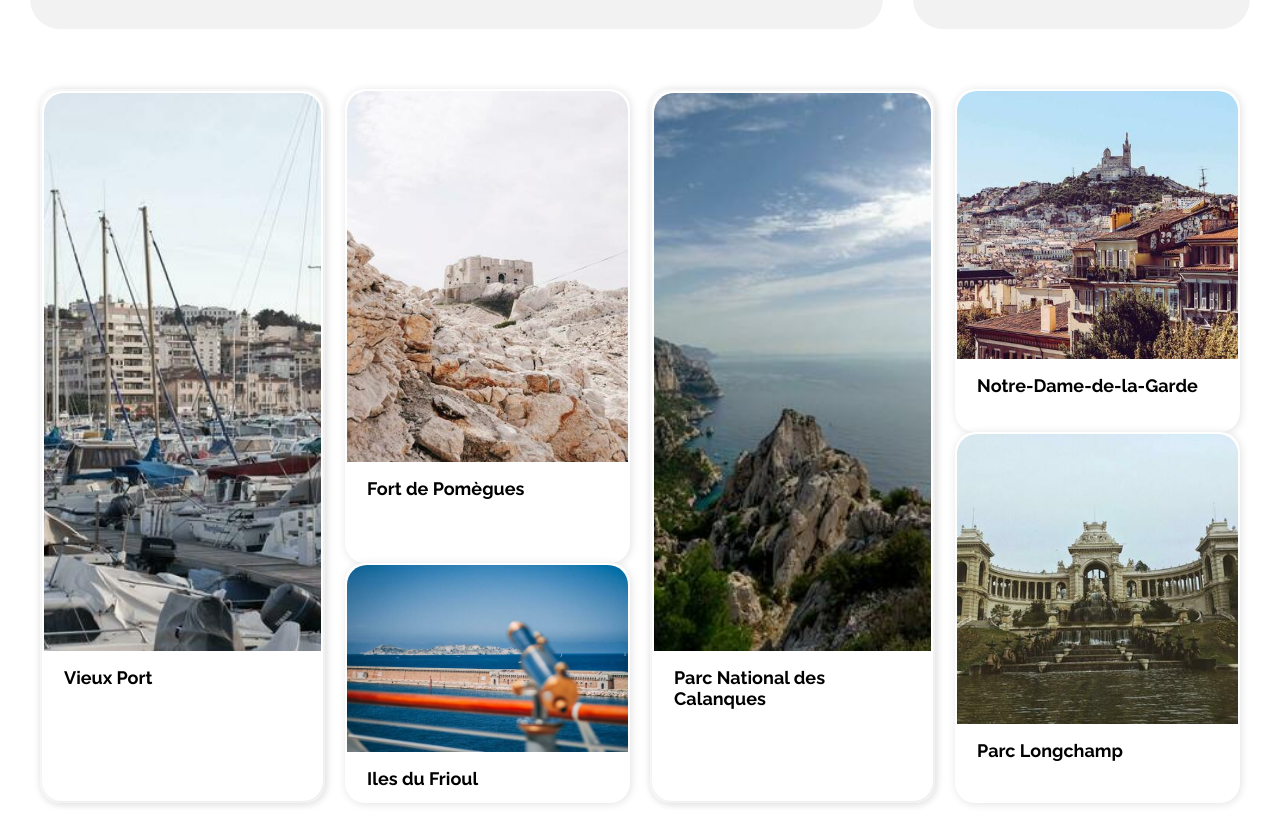
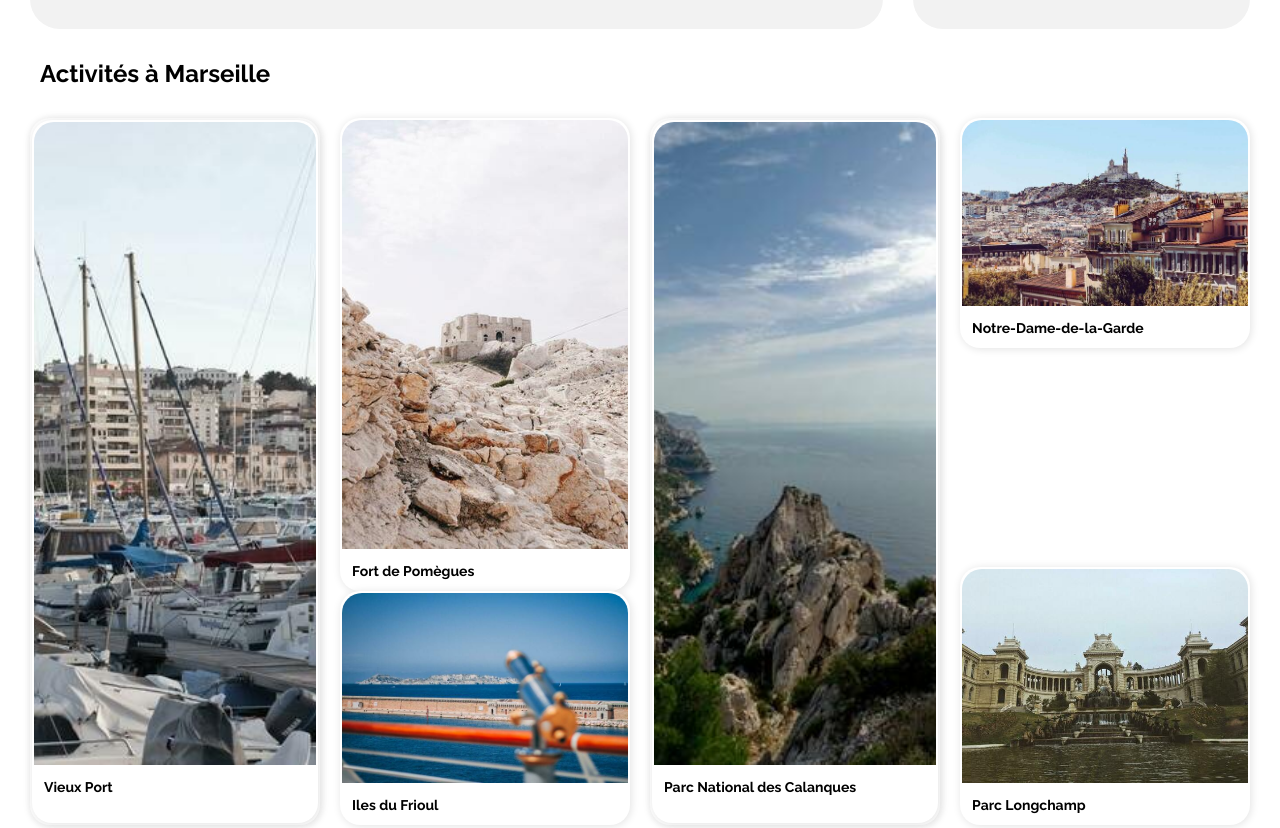
Before and after one commit to Baarn88/RenanCaniard02032022, a plain HTML site: page index.html in a window 1280 px wide. Shown: the part 1172-2000 px from the top of the page. Drawn offline with Linux system fonts and the light colour scheme.

Commit message:
Modif Activities

```diff
--- a/index.html
+++ b/index.html
@@ -206,10 +206,13 @@
         <a href="#" class="afficher-plus">Afficher plus</a>
     </article>
     </main>
+    <header class="header-activities">
+        <h2>Activités à Marseille</h2>
+    </header>
     <div class="Activities">
         <div class="col1">
           <div class="bloc">
-            <img class="activities-image" src="assets/images/activites/4_small/reno-laithienne-QUgJhdY5Fyk-unsplash.jpg" alt="Vieux Port">
+            <img class="activities-image-large" src="assets/images/activites/4_small/reno-laithienne-QUgJhdY5Fyk-unsplash.jpg" alt="Vieux Port">
             <div class="text">Vieux Port</div>
           </div>
         </div>
@@ -225,7 +228,7 @@
         </div>
         <div class="col1">
           <div class="bloc">
-            <img class="activities-image" src="assets/images/activites/4_small/kilyan-sockalingum-NR8-cBCN3aI-unsplash.jpg" alt="Parc National des Calanques">
+            <img class="activities-image-large" src="assets/images/activites/4_small/kilyan-sockalingum-NR8-cBCN3aI-unsplash.jpg" alt="Parc National des Calanques">
             <div class="text">Parc National des Calanques</div>
           </div>
         </div>
@@ -264,7 +267,5 @@
                         </ul>
             </section>
     </footer>
-
-
 </body>
 </html>
--- a/style.css
+++ b/style.css
@@ -264,7 +264,7 @@
     }
 
     .header-activities {
-      margin: 60px 0 5px 20px;
+      margin: 30px 0 0 30px;
       font-weight: 700;
     }
 
@@ -272,7 +272,7 @@
       display: flex;
       flex-basis: 100%;
       justify-content: space-between;
-        margin: 60px 40px 60px 40px;
+      margin: 30px 30px 30px 30px;
     }
 
     .col1,
@@ -291,13 +291,13 @@
       box-shadow: 1px 1px 8px #e2e2e2;
       text-decoration: none;
       color: black;
-
     }
 
 
     .col2 {
       margin: 0 20px;
       justify-content: space-between;
+      flex-direction: column;
     }
 
     .col2:nth-child(4) {
@@ -323,9 +323,9 @@
     }
 
     .text {
-      margin: 12px 10px 12px 20px;
+      font-size: 14px;
+      margin: 10px 0 10px 10px;
       font-weight: 700;
-      font-size: 18px;
     }
 
     /* Accommodation */
@@ -442,11 +442,19 @@
       border-top-left-radius: 20px;
       border-top-right-radius: 20px;
       width: 100%;
-      height: 79%;
+      height: fit-content;
       object-fit: cover;
       flex: 1.2;
     }
 
+    .activities-image-large {
+      border-top-left-radius: 20px;
+      border-top-right-radius: 20px;
+      width: 100%;
+      height: 92%;
+      object-fit: cover;
+      flex: 1.2;
+    }
 
 
     /* ICONES STAR */
@@ -473,7 +481,7 @@
       height: 170px;
       border: #F2F2F2 outset;
       background-color: #F2F2F2;
-      padding: 0 0 0 25px;
+      padding: 0 0 0 30px;
       border: none;
     }
 
```
Lines whose indentation alone changed are shown as unchanged.
